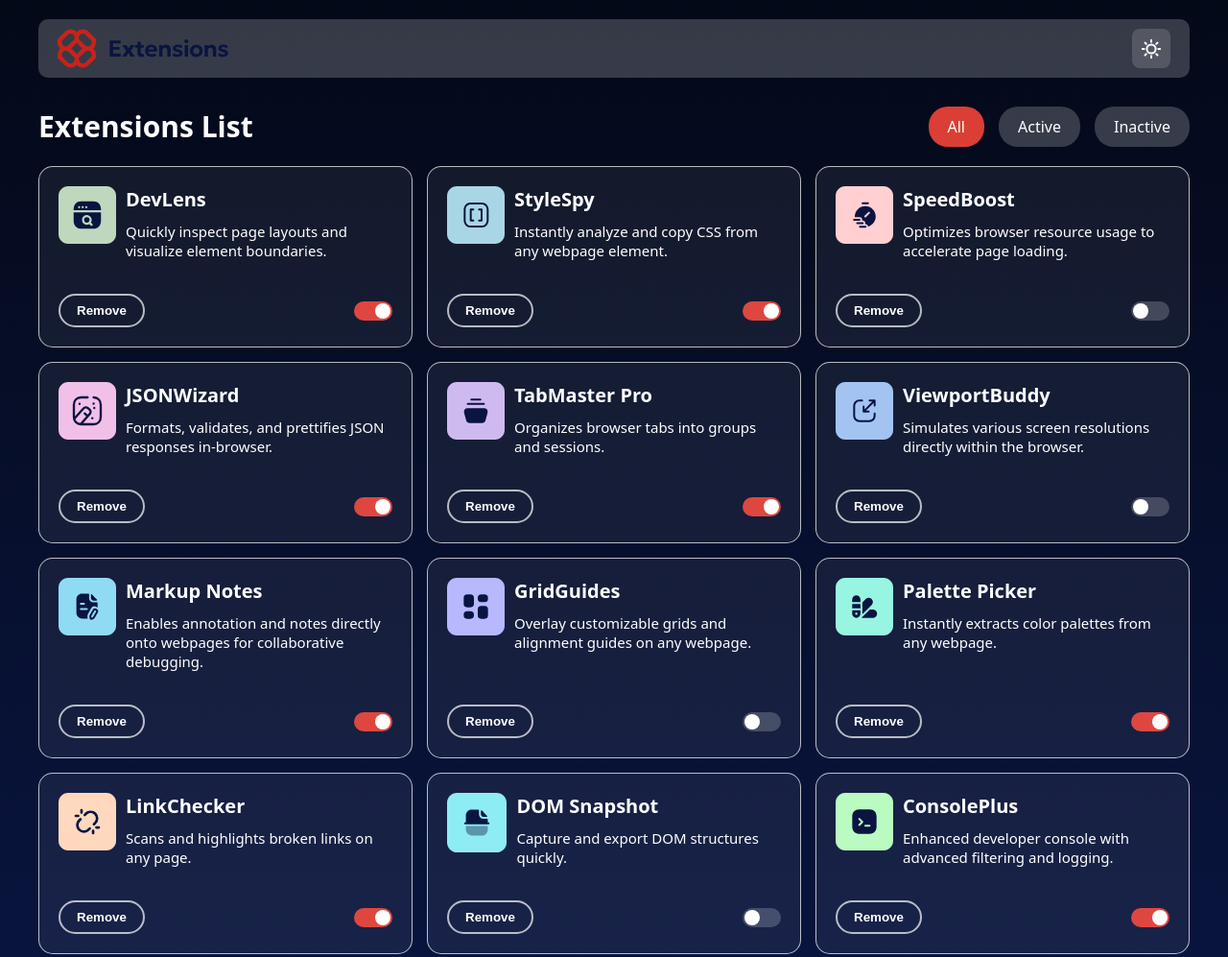
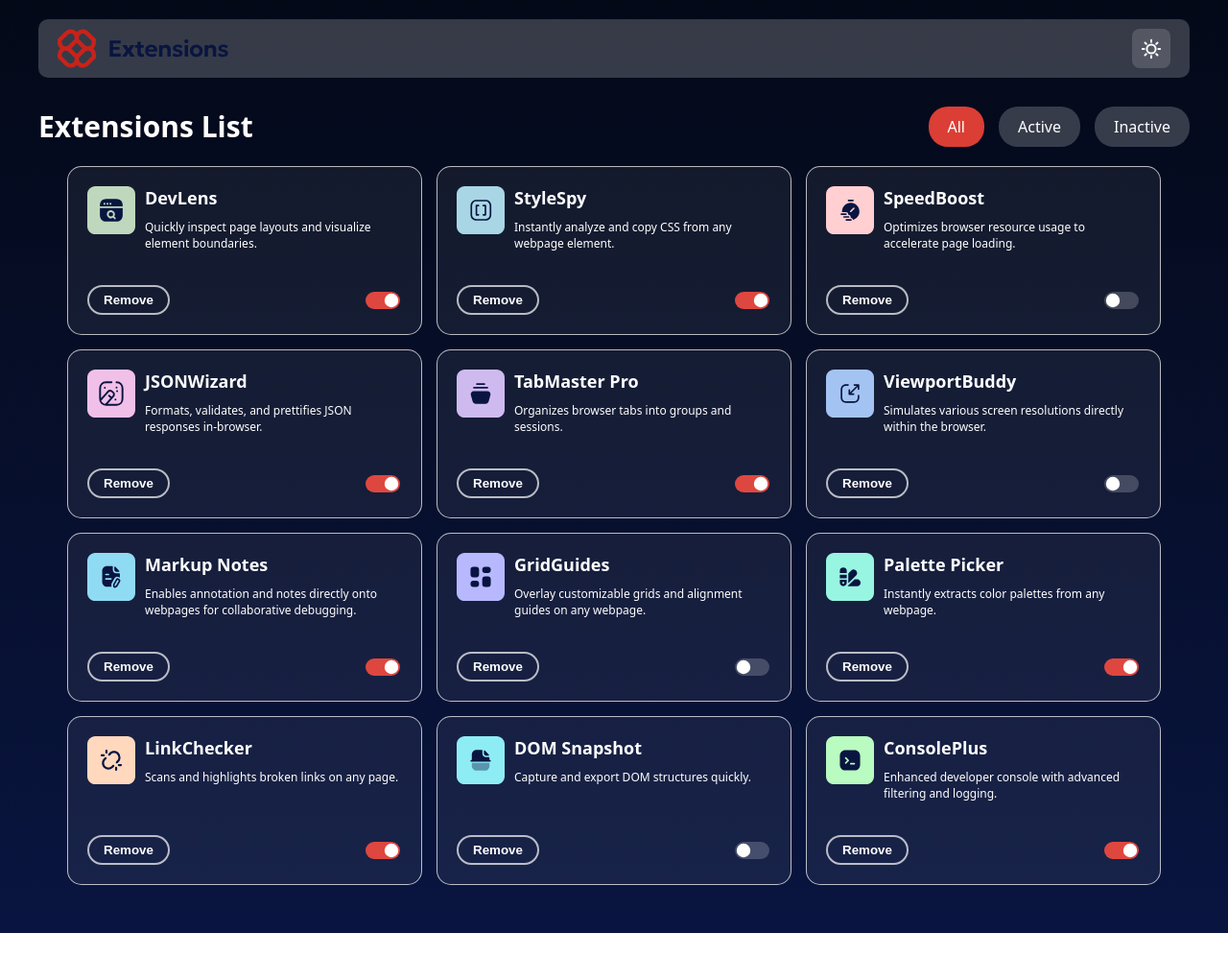
Before and after one commit to Sapientia01/Browser-extension-manager, a plain HTML site: page index.html in a window 1280 px wide. Shown: the whole page at 96% size. After the commit the page ends 972 px from the top, so only its background shows below. Drawn offline with Linux system fonts and the light colour scheme.

Commit message:
Update style.css

```diff
--- a/style.css
+++ b/style.css
@@ -17,7 +17,7 @@ body {
   background: linear-gradient(180deg, #040918 0%, #091540 100%);
   background-size: cover;
   background-position: top;
-
+  padding: 0 30px;
   color: #fff;
   font-family: "Noto sans", sans-serif;
 }
@@ -27,8 +27,8 @@ body {
 }
 
 .wrapper {
-  width: 1200px;
-
+  max-width: 1200px;
+  width: 100%;
   padding: 20px 0 50px 0;
 }
 .header {
@@ -62,6 +62,7 @@ body {
 .filter {
   display: flex;
   justify-content: space-between;
+  flex-wrap: wrap;
   width: 100%;
   margin: 30px 0 20px 0;
 }
@@ -85,9 +86,9 @@ h2 {
 }
 
 .extensions {
-  display: grid;
-  grid-template-columns: repeat(3, auto);
-  grid-template-rows: auto;
+  display: flex;
+  flex-wrap: wrap;
+  justify-content: center;
   gap: 15px;
 }
 
@@ -96,17 +97,18 @@ h2 {
   flex-direction: column;
   justify-content: space-between;
   border: 0.5px solid greenyellow;
-  width: 390px;
+  max-width: 370px;
+  width: 100%;
   padding: 20px;
   border: 1px solid rgba(255, 255, 255, 0.7);
   border-radius: 15px;
   background-color: rgba(220, 220, 220, 0.07);
 }
 .extension img {
-  width: 70px;
+  width: 50px;
 }
 .extension p {
-  font-size: 15px;
+  font-size: 12px;
 }
 
 .extension.light {
@@ -123,7 +125,7 @@ h2 {
 }
 
 .logo-name h3 {
-  font-size: 20px;
+  font-size: 18px;
   margin: 0 0 10px 0;
 }
 
@@ -136,7 +138,7 @@ h2 {
 
 .remove-btn {
   cursor: pointer;
-  padding: 8px 17px;
+  padding: 6px 15px;
   border-radius: 20px;
   background: transparent;
   color: #fff;
@@ -163,6 +165,7 @@ h2 {
   display: flex;
   padding: 2px;
   background-color: rgba(255, 255, 255, 0.2);
+  transform: scale(0.9);
 }
 .activator-btn.light {
   background-color: rgba(0, 0, 0, 0.2);
@@ -178,3 +181,11 @@ h2 {
   border-radius: 50%;
   background-color: #fff;
 }
+
+@media (max-width: 600px) {
+  .filter {
+    gap: 25px;
+    align-items: center;
+    flex-direction: column;
+  }
+}
```
